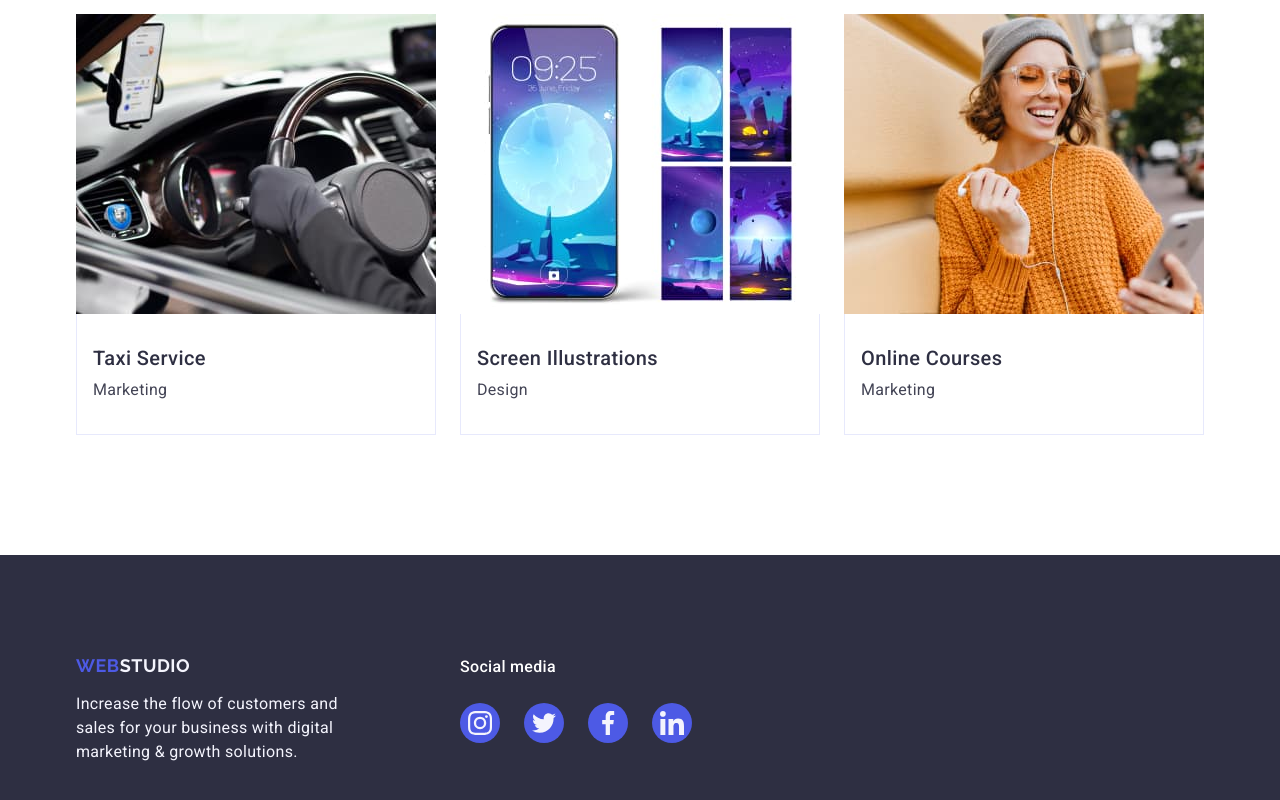
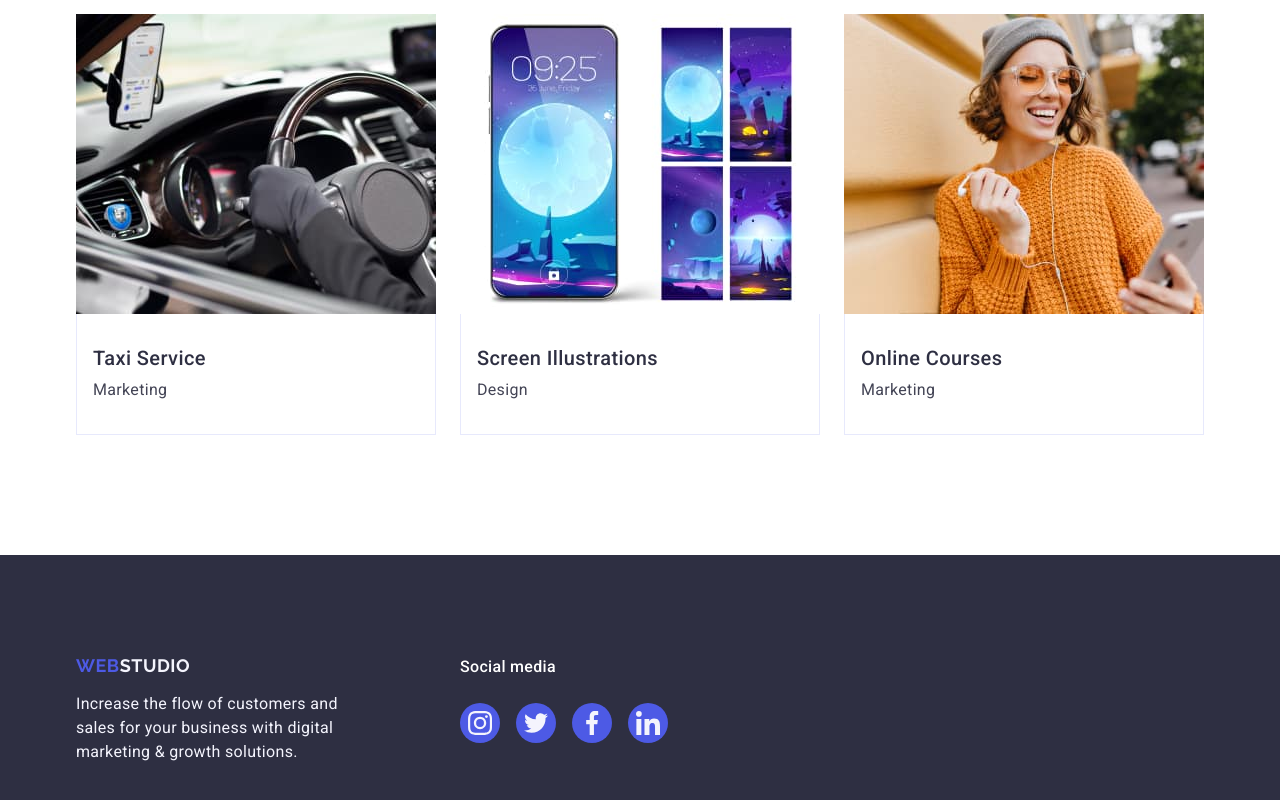
Before and after one commit to AlenaMushko/goit-markup-hw-004, a plain HTML site: page index.html in a window 1280 px wide. Shown: the part 2596-3396 px from the top of the page. Drawn offline with nearby package versions, Linux system fonts and the light colour scheme.

Commit message:
add class

```diff
--- a/css/styles.css
+++ b/css/styles.css
@@ -472,7 +472,7 @@ button {
   margin-right: 120px;
 }
 
-.footer-social {
+.footer_social {
   gap: 16px;
 }
 
```
